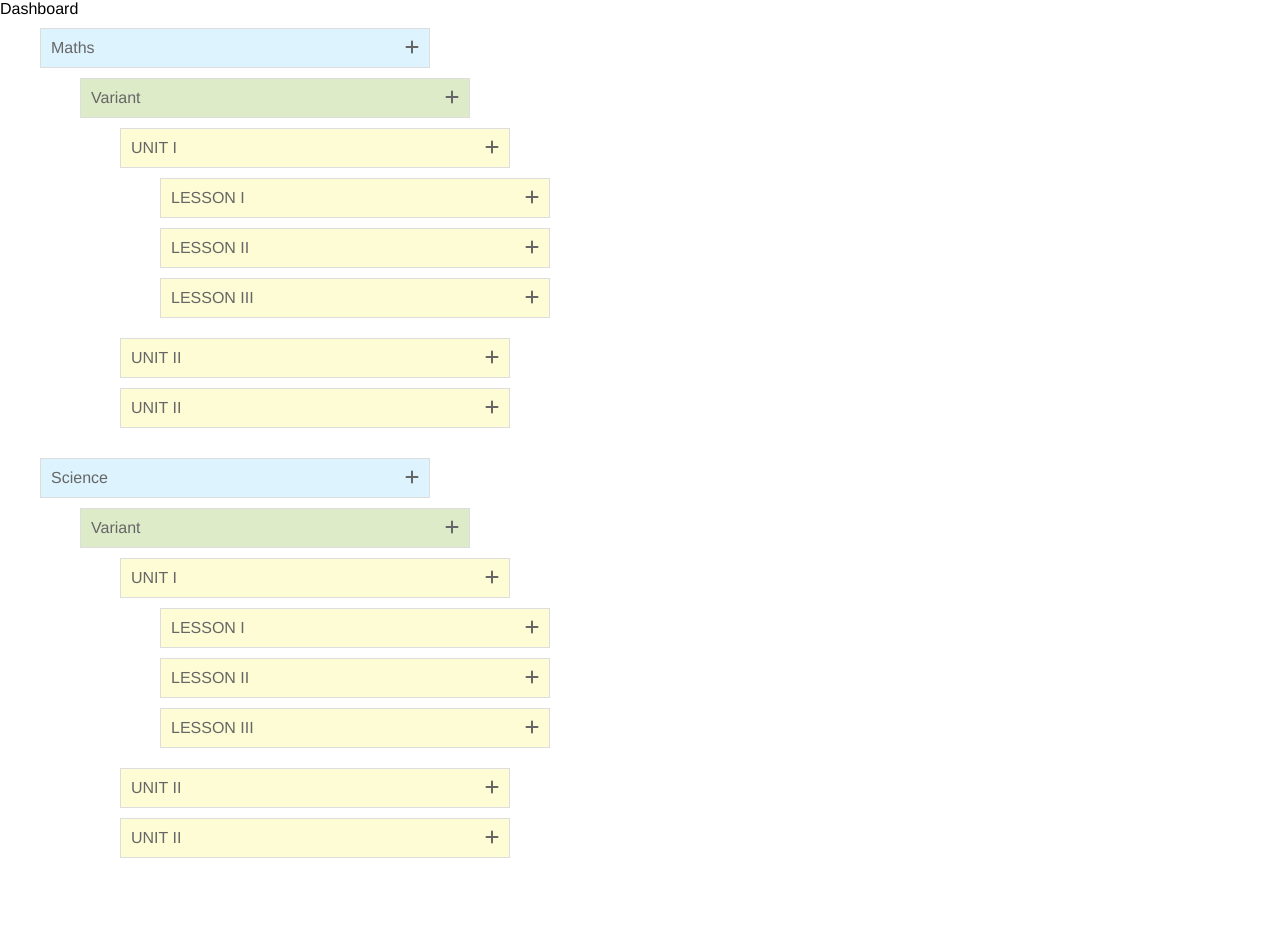
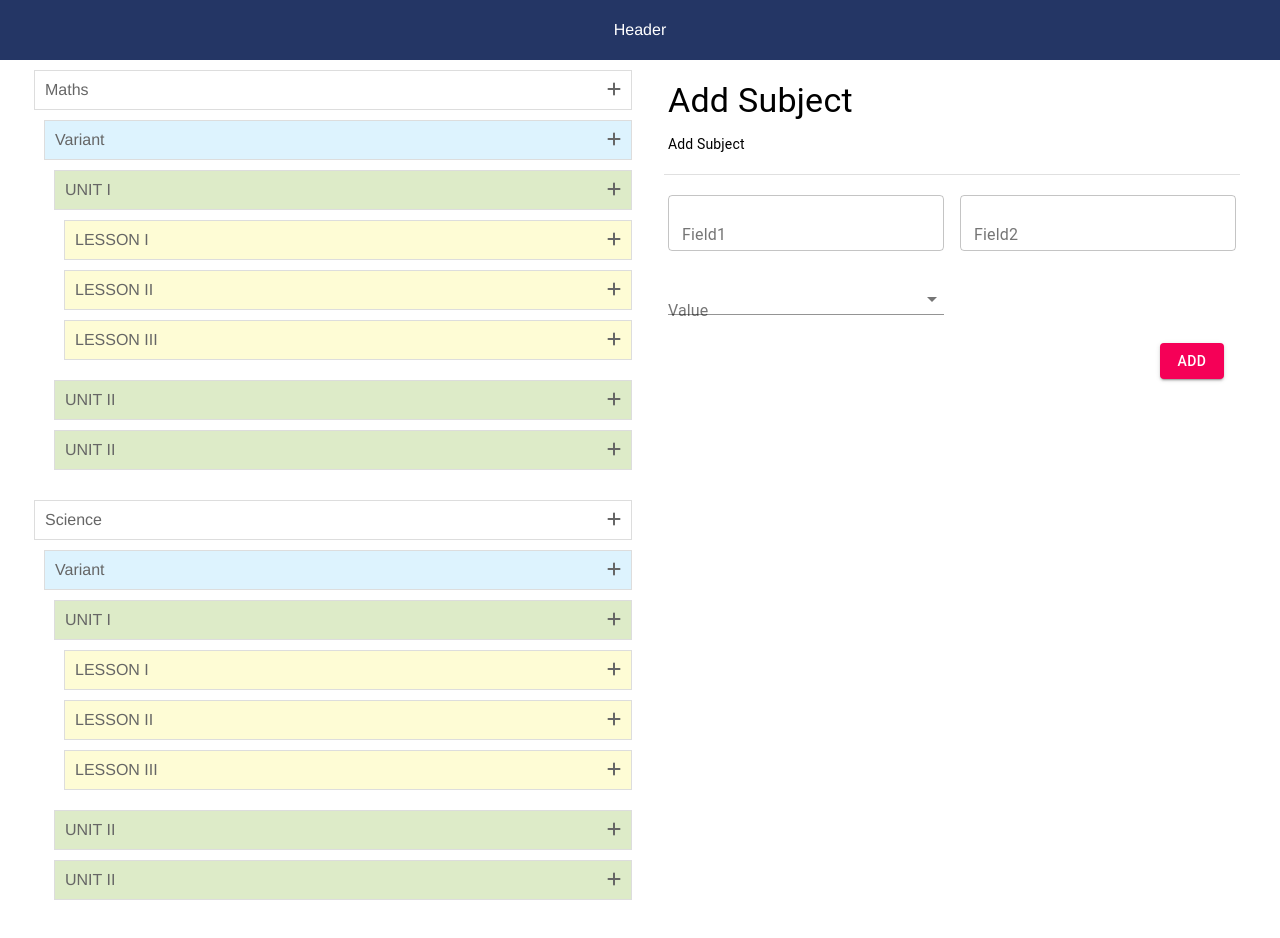
Before and after one commit to Nithyanantham78/booktree, a React (Create React App) app: page /#/ in a window 1280 px wide. Before the commit the page ends 888 px from the top, so only its background shows below. Built offline with nearby package versions, Linux system fonts and the light colour scheme.

Commit message:
form split

```diff
--- a/src/Components/ListComponent/index.css
+++ b/src/Components/ListComponent/index.css
@@ -13,7 +13,7 @@ h1 {
   padding: 0 0 10px 0;
 }
 
-ol {
+.header-container ol {
   width: 400px;
   margin-left: 30px;
   counter-reset: item;
@@ -26,7 +26,6 @@ ol {
   position: relative;
 }
 
-
 /* .wtree li:before {
     content: "";
     position: absolute;
@@ -37,7 +36,6 @@ ol {
     width: 30px;
     height: 15px;
 } */
-
 
 /* .wtree li:after {
     position: absolute;
@@ -62,7 +60,6 @@ ol {
   text-decoration: none;
 }
 
-
 /* .wtree li span:hover,
 .wtree li span:focus {
     color: #000;
@@ -75,22 +72,22 @@ ol {
     border: 1px solid #474747;
 } */
 
-.wtree li span:hover+ol li:after,
-.wtree li span:focus+ol li:after,
-.wtree li span:hover+ol li:before,
-.wtree li span:focus+ol li:before {
+.wtree li span:hover + ol li:after,
+.wtree li span:focus + ol li:after,
+.wtree li span:hover + ol li:before,
+.wtree li span:focus + ol li:before {
   border-color: #474747;
 }
 
-li span {
+.li_flex li span {
   background-color: #ddf3fe;
 }
 
-li li span {
+.li_flex li li span {
   background-color: #ddebc8;
 }
 
-li li li span {
+.li_flex li li li span {
   background-color: #fefcd5;
 }
 
--- a/src/Components/ListComponent/index.jsx
+++ b/src/Components/ListComponent/index.jsx
@@ -1,6 +1,7 @@
 import React from 'react';
 import './index.css';
-
+import Box from '@material-ui/core/Box';
+import Toolbar from '@material-ui/core/Toolbar';
 
 export default function ListComponent(props) {
   // let dragged;
@@ -39,21 +40,42 @@ export default function ListComponent(props) {
   // 		}
   // 	}
   // });
-	return <ol className={`${props.first ? 'wtree' : ''}`}>
-		{props.list && props.list.length && props.list.map((el, i) => {
+  return (
+    <Box>
+      <ol className={`${props.first ? 'wtree' : ''}`}>
+        {props.list &&
+          props.list.length &&
+          props.list.map((el, i) => {
             if (el.childNodes && el.childNodes.length) {
-				return <li key={`${el.urn}_${el.name}`} id={el.urn} className="li_flex">
-					<span>{el.name}
-						<i className="fa fa-plus" style={{ "marginLeft": "auto" }}  onClick={()=>props.addProduct("data")}></i>
+              return (
+                <li key={`${el.urn}_${el.name}`} id={el.urn} className='li_flex'>
+                  <span>
+                    {el.name}
+                    <i
+                      className='fa fa-plus'
+                      style={{ marginLeft: 'auto' }}
+                      onClick={() => props.addProduct('data')}
+                    ></i>
                   </span>
-					<ListComponent key={i} list={el.childNodes} first={false} addProduct={props.addProduct}/>
+                  <ListComponent
+                    key={i}
+                    list={el.childNodes}
+                    first={false}
+                    addProduct={props.addProduct}
+                  />
                 </li>
+              );
             }
-			return <li key={`${el.urn}_${new Date().getMilliseconds()}`} id={el.urn} className="li_flex">
-				<span>{el.name}
-					<i className="fa fa-plus" style={{ "marginLeft": "auto" }}></i>
+            return (
+              <li key={`${el.urn}_${new Date().getMilliseconds()}`} id={el.urn} className='li_flex'>
+                <span>
+                  {el.name}
+                  <i className='fa fa-plus' style={{ marginLeft: 'auto' }}></i>
                 </span>
-			</li>;
+              </li>
+            );
           })}
       </ol>
+    </Box>
+  );
 }
--- /dev/null
+++ b/src/Pages/Dashboard/Dashboard.css
@@ -0,0 +1,13 @@
+.header-container {
+  min-height: 60px;
+  background-color: #243665;
+  display: flex;
+  flex-direction: column;
+  justify-content: center;
+  align-items: center;
+  color: #fff;
+  box-sizing: border-box;
+  flex-shrink: 0;
+  width: 100%;
+  z-index: 1100;
+}
--- a/src/Pages/Dashboard/index.jsx
+++ b/src/Pages/Dashboard/index.jsx
@@ -1,31 +1,118 @@
-import React,{useEffect,useState,useContext} from 'react';
-import {ListContext} from '../../context/ListContext';
-import ListComponent from "../../Components/ListComponent";
+import React, { useEffect, useState, useContext } from 'react';
+import { ListContext } from '../../context/ListContext';
+import ListComponent from '../../Components/ListComponent';
 import axios from 'axios';
+import Box from '@material-ui/core/Box';
+import AppBar from '@material-ui/core/AppBar';
+import Toolbar from '@material-ui/core/Toolbar';
+import Typography from '@material-ui/core/Typography';
+import Container from '@material-ui/core/Container';
+import Grid from '@material-ui/core/Grid';
+import TextField from '@material-ui/core/TextField';
+import Divider from '@material-ui/core/Divider';
+import Button from '@material-ui/core/Button';
+import FormControl from '@material-ui/core/FormControl';
+import InputLabel from '@material-ui/core/InputLabel';
+import MenuItem from '@material-ui/core/MenuItem';
+import Select from '@material-ui/core/Select';
 
+import './Dashboard.css';
 
+function Dashboard() {
+  const [list, setList] = useContext(ListContext);
+  const [dropDownValue, setDropDownValue] = React.useState('');
 
-function Dashboard(){
-    const [list,setList] = useContext(ListContext);
+  useEffect(() => {
+    axios.get(`/mockdata/tree.json`).then((res) => {
+      setList(res.data.childNodes);
+    });
+  }, []);
 
-    useEffect(()=>{
-        axios.get(`/mockdata/tree.json`).then((res)=>{
-            setList(res.data.childNodes);
-        })
-    },[]);
+  const handleChange = (event) => {
+    setDropDownValue(event.target.value);
+  };
 
-    return <div className="container">Dashboard
-        {list.length&&<ListComponent list={list} first={'parent'} addProduct={(event)=>{
-            list[0].childNodes[0].childNodes[0].childNodes.push({
-                "urn": "629025625367abcfc6bf189de",
-                "unitUrn": "dqic:permission:20b06ded-15cd-4d58-a411-1299a1dae2ee",
-                "type": 7,
-                "name": "LESSON IV",
-                "ParentNode": false,
-                "childNodes": []
-            })
-            setList([...list])}}/>}
-    </div>;
+  return (
+    <Box sx={{ display: 'flex' }}>
+      {/* <AppBar>
+        <Toolbar>
+          <Typography align='center'>Dashboard</Typography>
+        </Toolbar>
+      </AppBar> */}
+      <div className='header-container'>Header</div>
+      <Container maxWidth='lg' sx={{ mt: 4, mb: 4 }}>
+        <Grid container spacing={2}>
+          <Grid item xs={6}>
+            {list.length && (
+              <ListComponent
+                list={list}
+                first={'parent'}
+                addProduct={(event) => {
+                  list[0].childNodes[0].childNodes[0].childNodes.push({
+                    urn: '629025625367abcfc6bf189de',
+                    unitUrn: 'dqic:permission:20b06ded-15cd-4d58-a411-1299a1dae2ee',
+                    type: 7,
+                    name: 'LESSON IV',
+                    ParentNode: false,
+                    childNodes: [],
+                  });
+                  setList([...list]);
+                }}
+              >
+                <Toolbar />
+              </ListComponent>
+            )}
+          </Grid>
+          <Grid item xs={6}>
+            <Box sx={{ my: 3, mx: 2 }} style={{ padding: 20 }}>
+              <Grid container alignItems='center'>
+                <Grid item xs>
+                  <Typography gutterBottom variant='h4' component='div'>
+                    Add Subject
+                  </Typography>
+                </Grid>
+              </Grid>
+              <Typography color='text.secondary' variant='body2'>
+                Add Subject
+              </Typography>
+            </Box>
+            <Divider variant='middle' />
+            <Box>
+              <Grid container spacing={2} style={{ padding: 20 }}>
+                <Grid item xs={6}>
+                  <TextField fullWidth id='outlined-basic' label='Field1' variant='outlined' />
+                </Grid>
+                <Grid item xs={6}>
+                  <TextField fullWidth id='outlined-basic' label='Field2' variant='outlined' />
+                </Grid>
+                <Grid item xs={6}>
+                  <FormControl fullWidth>
+                    <InputLabel id='demo-simple-select-label'>Value</InputLabel>
+                    <Select
+                      labelId='demo-simple-select-label'
+                      id='demo-simple-select'
+                      value={dropDownValue}
+                      label='Age'
+                      onChange={handleChange}
+                    >
+                      <MenuItem value={10}>Ten</MenuItem>
+                      <MenuItem value={20}>Twenty</MenuItem>
+                      <MenuItem value={30}>Thirty</MenuItem>
+                    </Select>
+                  </FormControl>
+                </Grid>
+                <Grid item xs={12} align='end' style={{ padding: 20 }}>
+                  <Button color='secondary' variant='contained'>
+                    Add
+                  </Button>
+                </Grid>
+              </Grid>
+            </Box>
+          </Grid>
+        </Grid>
+      </Container>
+    </Box>
+  );
 }
 
 export default Dashboard;
```
Also changed, not shown: src/index.js (+4 -3 lines). Lines whose indentation alone changed are shown as unchanged.
